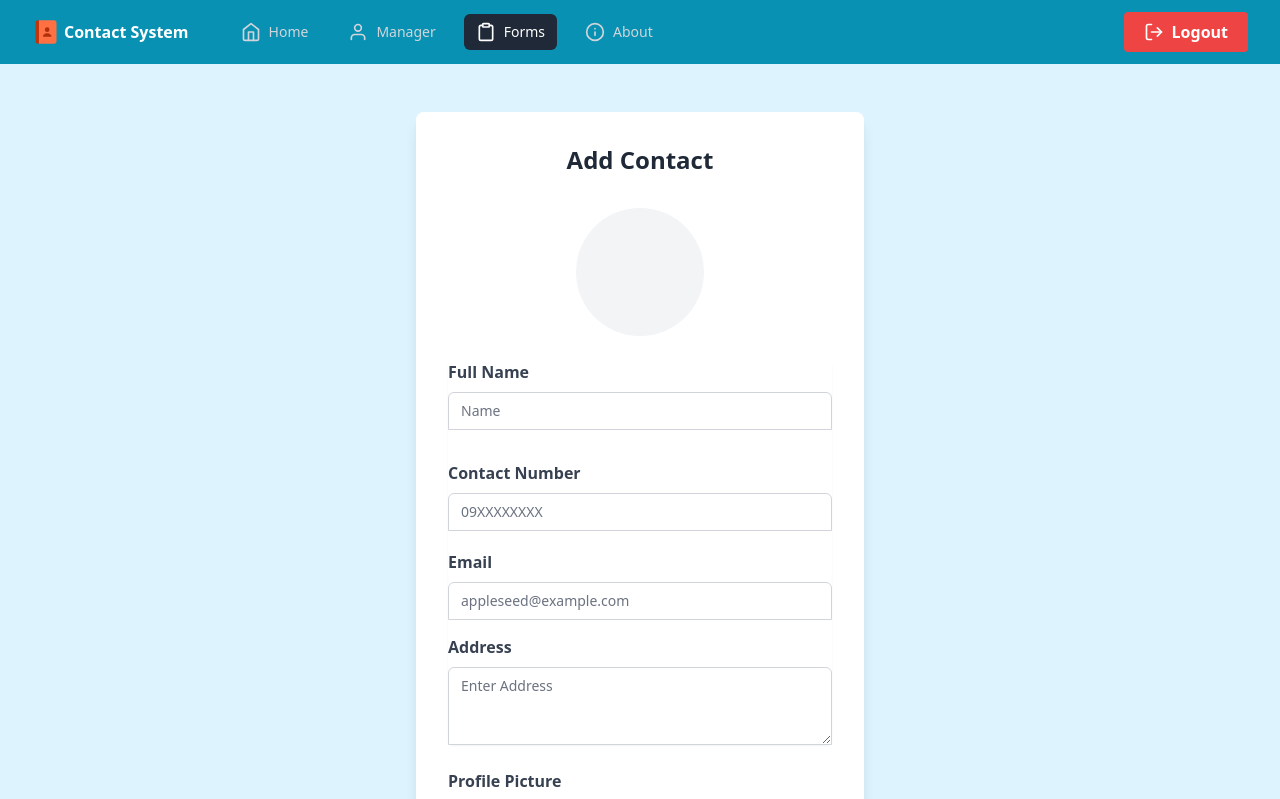
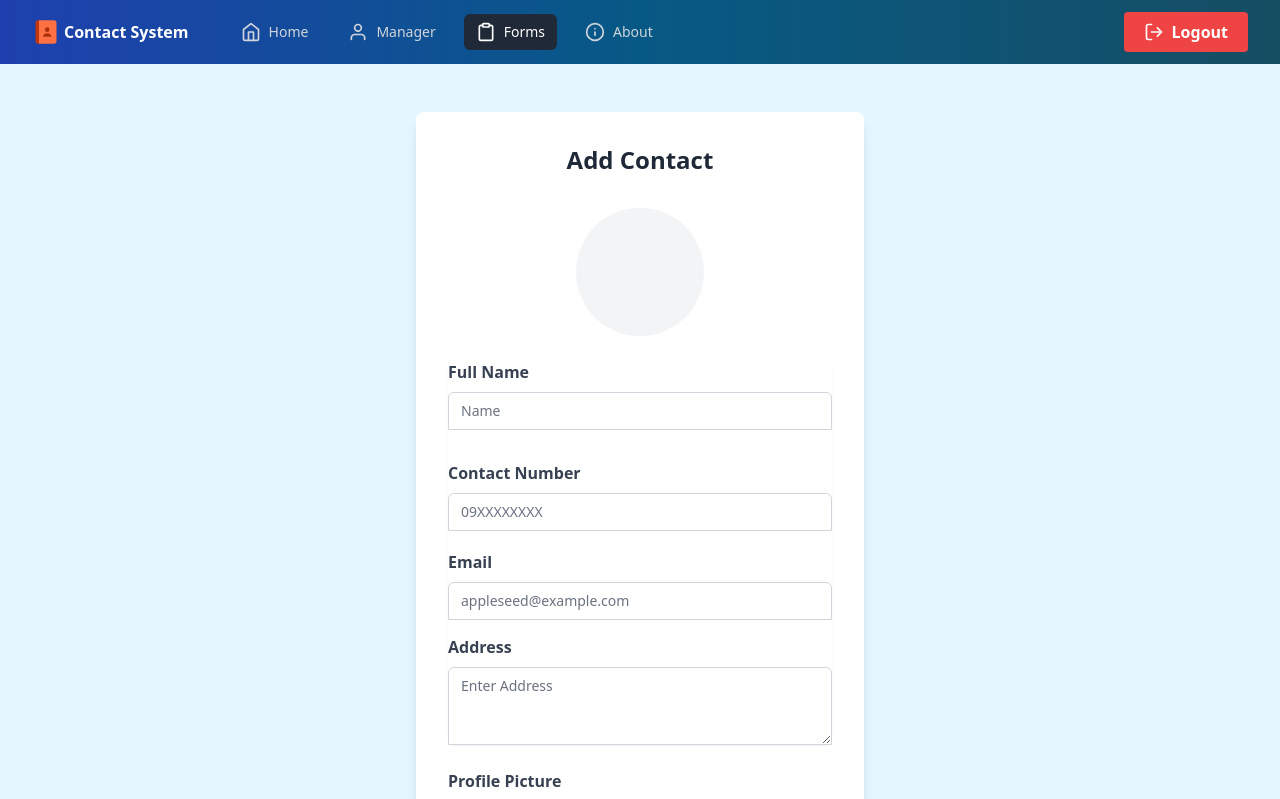
Before and after one commit to kaizenics/contact-management-system, a React (Create React App) app: page /Form in a window 1280 px wide. Shown: the top 799 px of the page. Built offline with nearby package versions, Linux system fonts and the light colour scheme.

Commit message:
Initial Release

```diff
--- a/src/components/Navbar.js
+++ b/src/components/Navbar.js
@@ -11,12 +11,12 @@ function Navbar() {
   }
 
   return (
-    <nav className="bg-cyan-600 transition-all duration-500">
+    <nav className="bg-gradient-to-r from-blue-800 via-sky-800 to-cyan-900 transition-all duration-500">
       <div className="max-w-7xl mx-auto px-4 sm:px-6 lg:px-8">
         <div className="flex items-center justify-between h-16">
           <div className="flex items-center">
             <div className="flex-shrink-0">
-              <Link to="/Home" className="text-white flex items-center font-extrabold"><FcContacts className="w-7 h-8 mr-1"></FcContacts>
+              <Link to="/Home" className="text-white flex items-center font-extrabold transition-colors duration-300 ease-in-out"><FcContacts className="w-7 h-8 mr-1"></FcContacts>
                 <span>Contact System</span>
               </Link>
             </div>
@@ -24,12 +24,10 @@ function Navbar() {
               <div className="ml-10 flex items-baseline space-x-4">
                 <Link
                   to="/Home"
-                  className={
-                    location.pathname === "/Home"
-                      ? "flex items-center px-3 py-2 rounded-md text-sm font-medium text-white bg-gray-800"
-                      : "flex items-center px-3 py-2 rounded-md text-sm font-medium text-gray-300 hover:text-white hover:bg-gray-700"
-                  }
-                >
+                  className={location.pathname === "/Home"
+                    ? "flex items-center px-3 py-2 rounded-md text-sm font-medium text-white bg-gray-800 transition-colors duration-300 ease-in-out"
+                    : "flex items-center px-3 py-2 rounded-md text-sm font-medium text-gray-300 hover:text-white hover:bg-gray-700 transition-colors duration-300 ease-in-out"
+                  } >
                   <FiHome className="w-5 h-5 mr-2" />
                   <span>Home</span>
                 </Link>
@@ -37,8 +35,8 @@ function Navbar() {
                   to="/Manager"
                   className={
                     location.pathname === "/Manager"
-                      ? "flex items-center px-3 py-2 rounded-md text-sm font-medium text-white bg-gray-800"
-                      : "flex items-center px-3 py-2 rounded-md text-sm font-medium text-gray-300 hover:text-white hover:bg-gray-700"
+                      ? "flex items-center px-3 py-2 rounded-md text-sm font-medium text-white bg-gray-800 transition-colors duration-300 ease-in-out"
+                      : "flex items-center px-3 py-2 rounded-md text-sm font-medium text-gray-300 hover:text-white hover:bg-gray-700 transition-colors duration-300 ease-in-out"
                   }
                 >
                   <FiUser className="w-5 h-5 mr-2" />
@@ -48,8 +46,8 @@ function Navbar() {
                   to="/Form"
                   className={
                     location.pathname === "/Form"
-                      ? "flex items-center px-3 py-2 rounded-md text-sm font-medium text-white bg-gray-800"
-                      : "flex items-center px-3 py-2 rounded-md text-sm font-medium text-gray-300 hover:text-white hover:bg-gray-700"
+                      ? "flex items-center px-3 py-2 rounded-md text-sm font-medium text-white bg-gray-800 transition-colors duration-300 ease-in-out"
+                      : "flex items-center px-3 py-2 rounded-md text-sm font-medium text-gray-300 hover:text-white hover:bg-gray-700 transition-colors duration-300 ease-in-out"
                   }
                 >
                   <FiClipboard className="w-5 h-5 mr-2" />
@@ -59,8 +57,8 @@ function Navbar() {
                   to="/About"
                   className={
                     location.pathname === "/About"
-                      ? "flex items-center px-3 py-2 rounded-md text-sm font-medium text-white bg-gray-800"
-                      : "flex items-center px-3 py-2 rounded-md text-sm font-medium text-gray-300 hover:text-white hover:bg-gray-700"
+                      ? "flex items-center px-3 py-2 rounded-md text-sm font-medium text-white bg-gray-800 transition-colors duration-300 ease-in-out"
+                      : "flex items-center px-3 py-2 rounded-md text-sm font-medium text-gray-300 hover:text-white hover:bg-gray-700 transition-colors duration-300 ease-in-out"
                   }
                 >
                   <FiInfo className="w-5 h-5 mr-2" />
@@ -69,16 +67,19 @@ function Navbar() {
               </div>
             </div>
           </div>
-          <div>
+          <div className="hidden md:block">
+            <div className="ml-4 flex items-center md:ml-6">
             <button onClick={DirectLogout} className="ml-4 bg-red-500 text-white font-bold py-2 px-5 rounded flex items-center"><FiLogOut className="w-5 h-6 mr-2"/>
             <span>
               Logout
               </span>
             </button>
+            </div>
           </div>
         </div>
       </div>
     </nav>
   );
 }
+
 export default Navbar;
--- a/src/index.css
+++ b/src/index.css
@@ -3,5 +3,5 @@
 @import "tailwindcss/utilities";
 
 body {
-    background-color: rgba(216, 243, 255, 0.87);
+    background-color: rgba(223, 246, 255, 0.87);
 }
--- a/src/pages/Form.js
+++ b/src/pages/Form.js
@@ -85,11 +85,7 @@ function Form() {
                 className="form-input w-full rounded-md border-gray-300"
               />
             </div>
-            <button
-              type="submit"
-              className="bg-blue-500 hover:bg-blue-600 text-white py-2 px-4 rounded-lg text-center self-end"
-            >
-              Save Contact
+            <button type="submit" className="bg-blue-500 transition duration-300 ease-in-out hover:bg-blue-600 text-white py-2 px-4 rounded-lg text-center self-end">Save Contact
             </button>
           </form>
         </div>
--- a/src/pages/Manager.js
+++ b/src/pages/Manager.js
@@ -9,18 +9,18 @@ function Home() {
       <Navbar />
         <div className="flex items-center justify-between w-full px-8 py-4 bg-gray-700 text-white">
           <h1 className="text-lg font-bold">Contact Manager System</h1>
-          <input type="text" className="ml-auto w-1/3 p-2 rounded-md mr-2" placeholder="Search contacts"/>
-          <Link to="/Form" className="bg-blue-500 hover:bg-blue-700 text-white font-bold py-2 px-4 rounded mr-2">
+          <input type="text" className="ml-auto w-1/3 p-2 rounded-md mr-2 text-gray-800" placeholder="Search contacts"/>
+          <Link to="/Form" className="bg-blue-500 transition duration-300 ease-in-out hover:bg-blue-700 text-white font-bold py-2 px-4 rounded mr-2">
             <IoSearch className="w-4 h-4 inline-block mr-2" />
             Search
           </Link>
-          <Link to="/Form" className="bg-blue-500 hover:bg-blue-700 text-white font-bold py-2 px-4 rounded">
+          <Link to="/Form" className="bg-blue-500 transition duration-300 ease-in-out hover:bg-blue-700 text-white font-bold py-2 px-4 rounded">
             <IoAddOutline className="w-4 h-4 inline-block mr-2" />
             Add Contact
           </Link>
         </div>
         <div className="w-full p-8">
-          <p className="mb-8 text-lg text-gray-700">This is a simple contact manager system.</p>
+          <p className="mb-8 text-lg text-gray-700">Add or Search Contacts below</p>
           <div className="bg-gray-200 shadow-lg rounded-lg p-20 h-auto">
             {/* Contacts input goes here */}
           </div>
```
